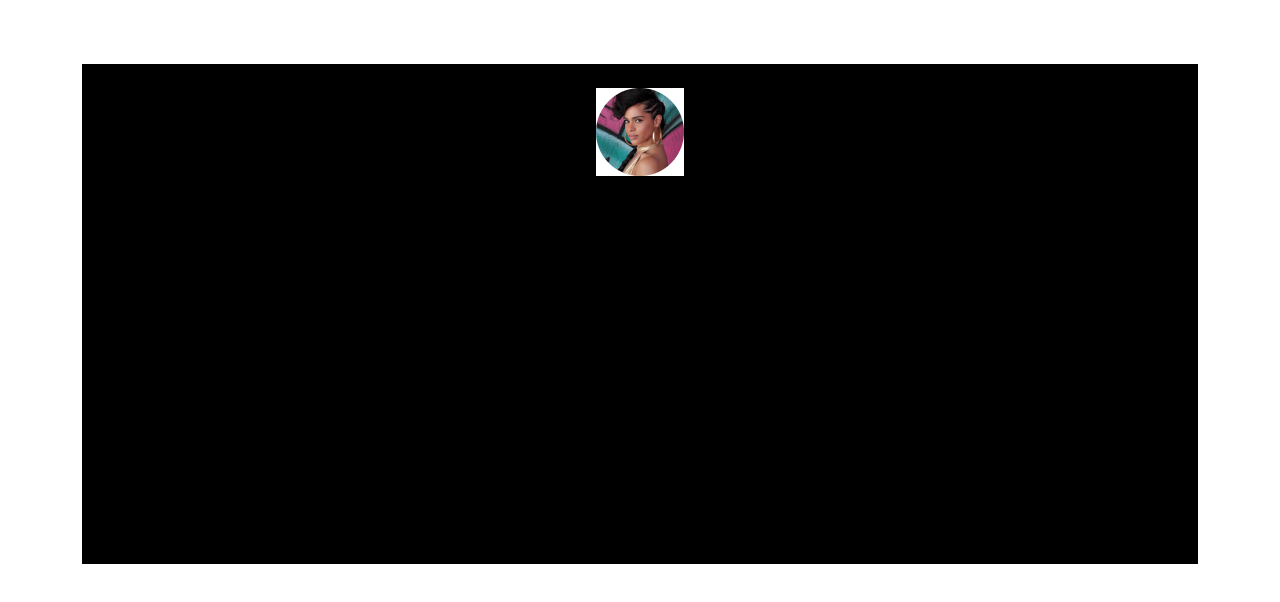
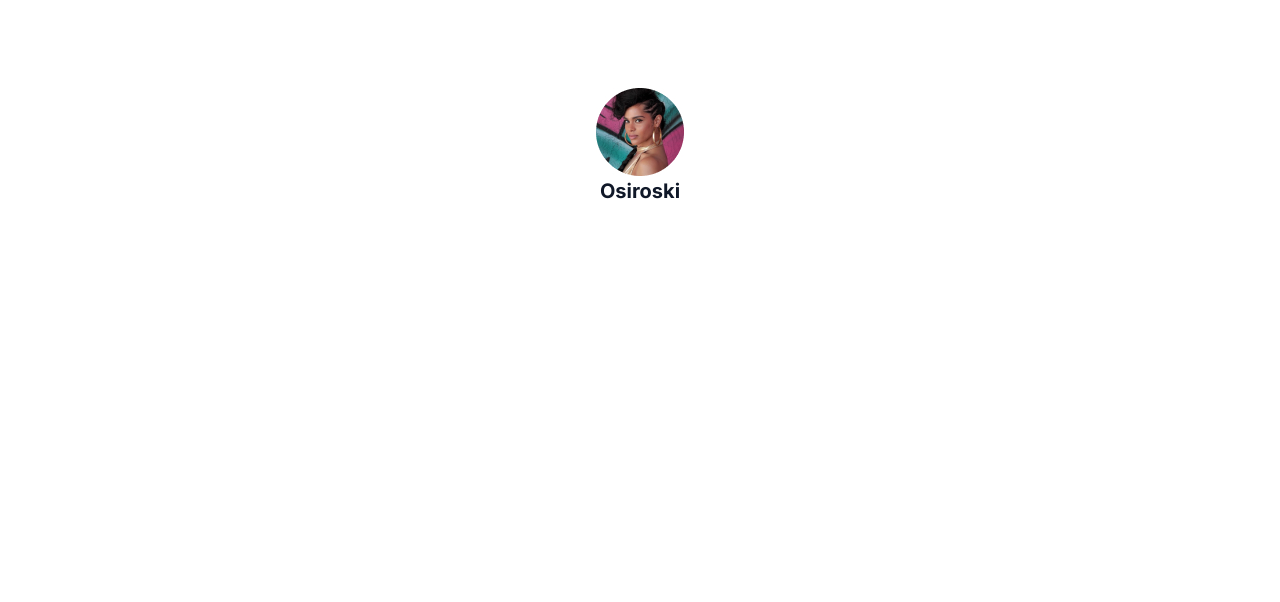
Before and after one commit to NoelOsiro/hngi, a React (Create React App) app: page / in a window 1280 px wide. Shown: the top 602 px of the page. Built offline with nearby package versions, Linux system fonts and the light colour scheme.

Commit message:
Added Inter from google fonts

```diff
--- a/public/index.html
+++ b/public/index.html
@@ -15,6 +15,9 @@
       user's mobile device or desktop. See https://developers.google.com/web/fundamentals/web-app-manifest/
     -->
     <link rel="manifest" href="%PUBLIC_URL%/manifest.json" />
+    <link rel="preconnect" href="https://fonts.googleapis.com">
+<link rel="preconnect" href="https://fonts.gstatic.com" crossorigin>
+<link href="https://fonts.googleapis.com/css2?family=Inter:wght@100;200;300;400;700;800;900&display=swap" rel="stylesheet">
     <!--
       Notice the use of %PUBLIC_URL% in the tags above.
       It will be replaced with the URL of the `public` folder during the build.
--- a/src/App.css
+++ b/src/App.css
@@ -1,8 +1,5 @@
 .main-section{
   padding:0px, 32px;
-  background-color: black;
-
-  height: 500px;
   margin-top:64px;
 
 }
@@ -12,3 +9,24 @@
   width: 88px;
   height: 88px;
 }
+#twitter{
+  font-family: 'Inter';
+font-style: normal;
+font-weight: 700;
+font-size: 20px;
+line-height: 30px;
+/* identical to box height, or 150% */
+
+text-align: center;
+
+/* Gray/900 */
+
+color: #101828;
+
+
+/* Inside auto layout */
+
+flex: none;
+order: 0;
+flex-grow: 1;
+}
--- a/src/App.tsx
+++ b/src/App.tsx
@@ -11,6 +11,9 @@
           <div className='profileImg '>
             <img src={profpic} alt='' id='profile_img'/>
           </div>
+          <div id='twitter'>
+            Osiroski
+          </div>
         </Row>
 
       </div>
```
